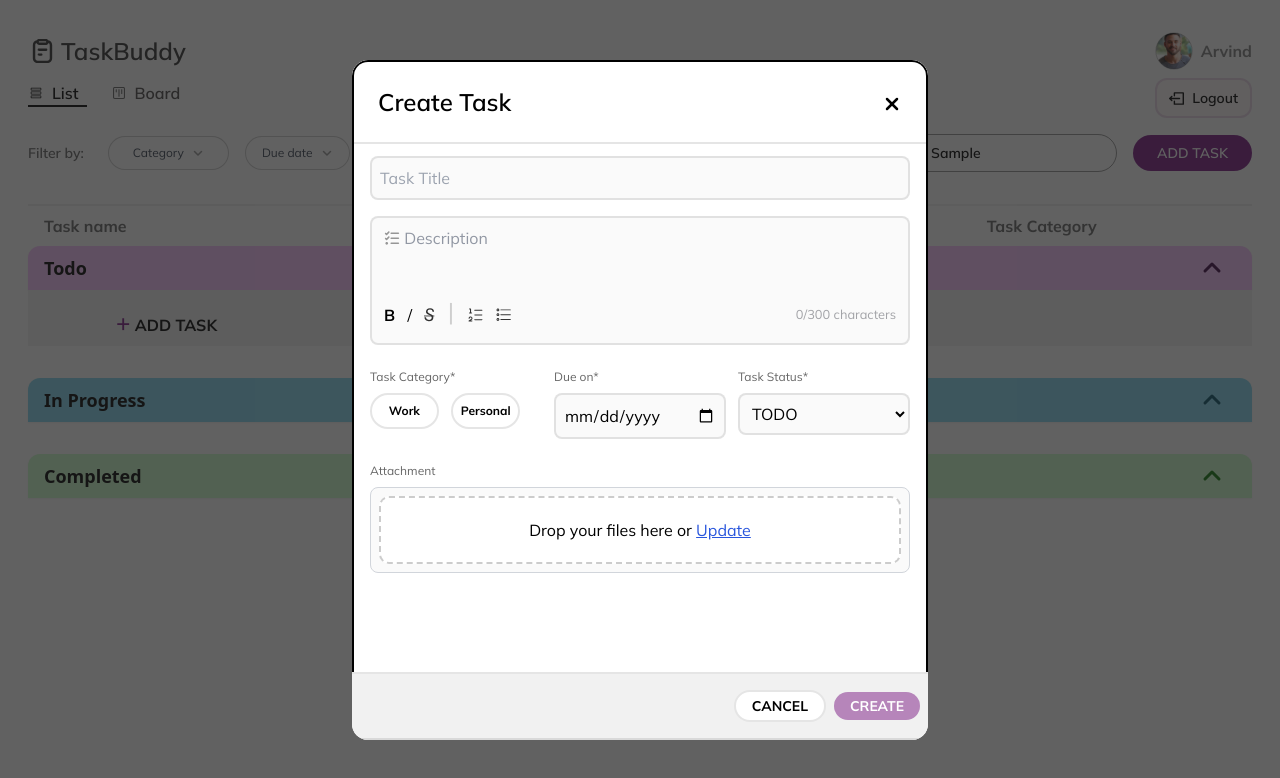
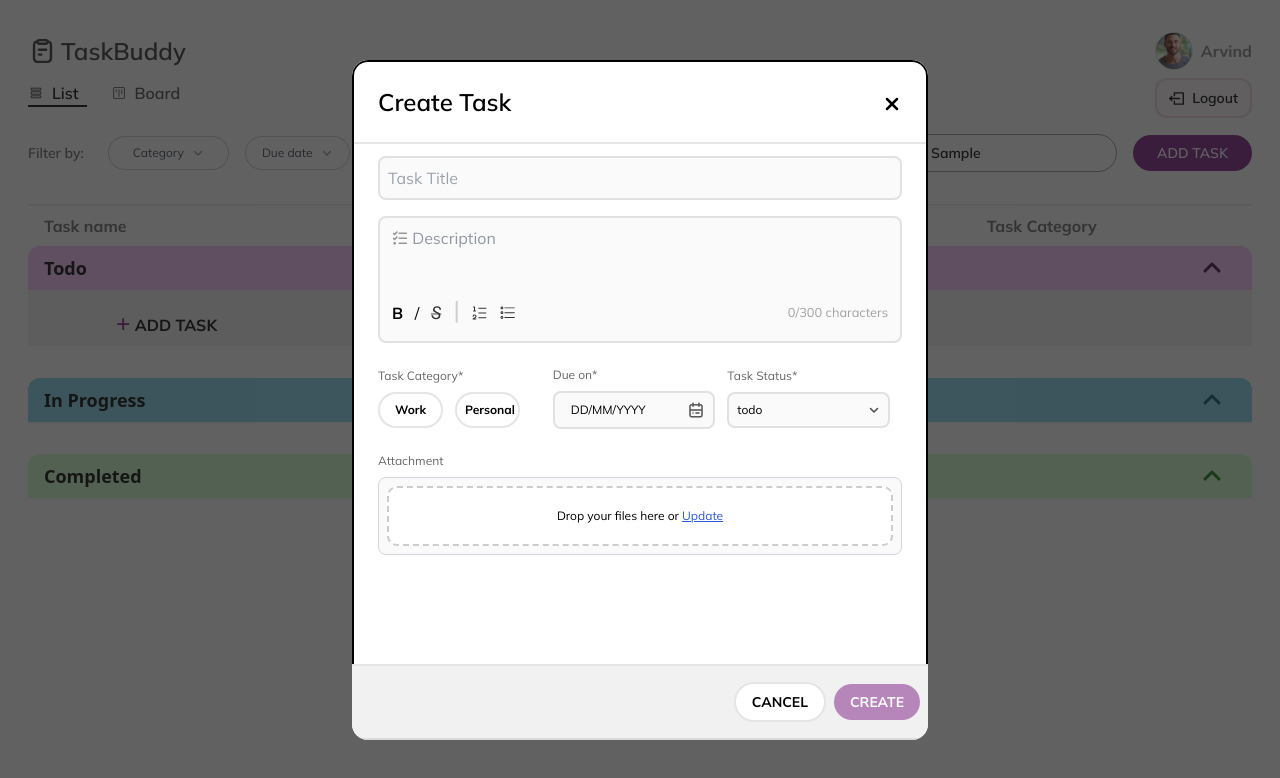
Before and after one commit to Kanha-13/taskbuddy, a React (Create React App) app: page /tasks in a window 1280 px wide. Both pictures are taken after typing "Sample" into the empty fields and a click on the button "ADD TASK". Shown: the top 778 px of the page. Built offline with nearby package versions, Linux system fonts and the light colour scheme.

Commit message:
fix create-task-form ui bugs

```diff
--- a/src/components/DragAndDropFileInput.tsx
+++ b/src/components/DragAndDropFileInput.tsx
@@ -52,6 +52,7 @@ const DragAndDropFileInput: React.FC<DragAndDropProps> = ({ onFileUpload }) => {
       onDragOver={handleDragOver}
       onDragLeave={handleDragLeave}
       onDrop={handleDrop}
+      className='text-xs'
       style={{
         border: isDragging ? '2px dashed #2956DD' : '2px dashed #ccc',
         padding: '20px',
--- a/src/components/Tasks/TaskForm.tsx
+++ b/src/components/Tasks/TaskForm.tsx
@@ -41,34 +41,12 @@ const TaskForm: React.FC<TaskFormProps> = ({ onSubmit, onClose, mode, taskData }
 
   const handleChange = (
     key: keyof Task,
-    e?: React.ChangeEvent<HTMLInputElement | HTMLSelectElement>,
-    text?: string,
-    files?: File[]
+    value: any
   ) => {
-    if (key === "description" && text !== undefined) {
-      setTask((prev) => ({
-        ...prev,
-        description: text,
-      }));
-      return;
-    }
-
-    if (key === "files" && files) {
-      const fileArray = Array.from(files).map((file) => file.name);
-      setTask((prev) => ({
-        ...prev,
-        files: fileArray,
-      }));
-      return;
-    }
-
-    // Handle other inputs (text or select elements)
-    if (e?.target) {
-      setTask((prev) => ({
-        ...prev,
-        [key]: e.target.value,
-      }));
-    }
+    setTask((prev) => ({
+      ...prev,
+      [key]: value,
+    }));
   };
 
   const handleSubmit = () => {
@@ -113,10 +91,10 @@ const TaskForm: React.FC<TaskFormProps> = ({ onSubmit, onClose, mode, taskData }
           }
         </div>
         <div style={{ marginTop: "0px" }} className="bg-boxGray h-1/8 w-full justify-end p-2 py-4 font-bold text-sm items-center flex border-b-2 border-black border-opacity-10">
-          <div onClick={onClose} className={`bg-white cursor-pointer mr-2 border-2 border-opacity-10 border-black text-black py-1 px-4 rounded-full`}>
+          <div onClick={onClose} className={`bg-white cursor-pointer mr-2 border-2 border-opacity-10 border-black text-black py-2 px-4 rounded-full`}>
             CANCEL
           </div>
-          <div onClick={handleSubmit} className={`${isActive ? "bg-secondaryColor" : "bg-disableBtnBg"} text-white cursor-pointer py-1 px-4 rounded-full`}>
+          <div onClick={handleSubmit} className={`${isActive ? "bg-secondaryColor" : "bg-disableBtnBg"} text-white cursor-pointer py-2 px-4 rounded-full`}>
             {mode == "create" ? "CREATE" : "UPDATE"}
           </div>
         </div>
--- a/src/components/Tasks/TaskFormDetail.tsx
+++ b/src/components/Tasks/TaskFormDetail.tsx
@@ -1,6 +1,11 @@
-import React from 'react'
+import React, { useState } from 'react'
 import DragAndDropFileInput from '../DragAndDropFileInput.tsx'
 import TextEditor from '../TextEditor.tsx'
+import { ReactComponent as Calender } from "../../assets/icons/calender_icon.svg"
+import DateRangePicker from '../DateRangePicker.tsx';
+import { format } from 'date-fns';
+import Dropdown from '../DropDown.tsx';
+import DropIcon from '../DropIcon.tsx';
 
 interface Task {
   id: string;
@@ -15,31 +20,50 @@ interface Task {
 interface TaskFormDetailProps {
   handleChange: (
     key: keyof Task,
-    e?: React.ChangeEvent<HTMLInputElement | HTMLSelectElement>,
-    text?: string,
-    files?: File[]) => void;
+    value: any
+  ) => void;
   taskDetails: Task;
+}
+
+interface DateRange {
+  startDate: Date | string | null;
+  endDate: Date | string | null;
 }
 
 
 const TaskFormDetail: React.FC<TaskFormDetailProps> = ({ taskDetails, handleChange }) => {
+  const [isDatePickerOpen, setIsDatePickerOpen] = useState<boolean>(false)
+  const [isStatusOpen, setIsStatusOpen] = useState<boolean>(false)
+  const [dateRange, setDateRange] = useState<DateRange>({ startDate: null, endDate: null });
+
   const getBg = (cat: string) => {
     if (taskDetails.category == cat)
       return "bg-secondaryColor text-white"
     return "bg-white text-black"
   }
 
+  const handleDateChange = (date: DateRange) => {
+    setDateRange(date)
+    handleChange("dueDate", `${date.startDate}`)
+    // setTask((prevTask) => ({ ...prevTask, dueDate: date.startDate }));
+  };
+
+  const getStatusOptionBg = (status: string) => {
+    if (taskDetails.status == status) return "bg-pink-200"
+    return "bg-none"
+  };
+
   return (
-    <div style={{ marginTop: "0px" }} className="overflow-y-auto pt-3 px-4 w-full h-full flex flex-1 flex-col">
+    <div style={{ marginTop: "0px" }} className="overflow-y-auto pt-3 px-6 w-full h-full flex flex-1 flex-col">
       <input
         type="text"
         placeholder="Task Title"
         value={taskDetails.title}
-        onChange={(e) => handleChange("title", e)}
+        onChange={(e) => handleChange("title", e.target.value)}
         className="border-2 border-black border-opacity-10 bg-[#FAFAFA] rounded-lg p-2 w-full"
       />
-      <TextEditor value={taskDetails.description} onchange={(text) => handleChange("description", undefined, text)} maxCharacters={300} />
-      <div className="w-full flex mt-2">
+      <TextEditor value={taskDetails.description} onchange={(text) => handleChange("description", text)} maxCharacters={300} />
+      <div className="w-full flex mt-2 items-center">
         <div className="w-1/3 mr-3">
           <div className="opacity-60 text-xs mb-2">Task Category*</div>
           <div
@@ -50,7 +74,22 @@ const TaskFormDetail: React.FC<TaskFormDetailProps> = ({ taskDetails, handleChan
             <div className={`cursor-pointer text-xs text-center rounded-full p-2 ml-3 border-2 border-black border-opacity-10 w-[40%] ${getBg("Personal")} font-bold`}>Personal</div>
           </div>
         </div>
-        <div className="w-1/3 mr-3">
+        <div className="w-1/3 cursor-pointer relative mr-3">
+          <div className="opacity-60 text-xs mb-2">Due on*</div>
+          <div
+            onClick={() => setIsDatePickerOpen(!isDatePickerOpen)}
+            className="flex justify-between items-center border-2 border-black border-opacity-10 bg-[#FAFAFA] rounded-lg p-2 w-full"
+          >
+            <span className="ml-2 text-xs">{dateRange.startDate
+              ? `${format(dateRange.startDate, "dd MMMM yyyy")}`
+              : "DD/MM/YYYY"}</span>
+            <Calender />
+          </div>
+          {isDatePickerOpen && (
+            <DateRangePicker mode="single" value={dateRange} onChange={handleDateChange} />
+          )}
+        </div>
+        {/* <div className="w-1/3 mr-3">
           <div className="opacity-60 text-xs mb-2">Due on*</div>
           <input
             type="date"
@@ -58,8 +97,26 @@ const TaskFormDetail: React.FC<TaskFormDetailProps> = ({ taskDetails, handleChan
             onChange={(e) => handleChange("dueDate", e)}
             className="border-2 border-black border-opacity-10 bg-[#FAFAFA] rounded-lg p-2 w-full"
           />
+        </div> */}
+        <div className="w-1/3 text-xs cursor-pointer relative mr-3">
+          <div className="opacity-60 text-xs mb-2">Task Status*</div>
+          <div
+            onClick={() => setIsStatusOpen(!isStatusOpen)}
+            className="flex justify-between items-center border-2 border-black border-opacity-10 bg-[#FAFAFA] rounded-lg p-2 w-full"
+          >
+            <div className="">{taskDetails.status}</div>
+            <DropIcon size="w-3 h-3" color="text-[#484B52]" isOpen={isStatusOpen} />
+          </div>
+          {
+            isStatusOpen &&
+            <Dropdown height="h-auto" width="w-max">
+              <div onClick={() => handleChange("status", "todo")} className={`text-left px-2 mb-1 font-semibold ${getStatusOptionBg("todo")}  hover:bg-pink-100 rounded-sm`}>TO-DO</div>
+              <div onClick={() => handleChange("status", "in-progress")} className={`text-left px-2 mb-1 font-semibold ${getStatusOptionBg("in-progress")}  hover:bg-pink-100 rounded-sm`}>IN PROGRESS</div>
+              <div onClick={() => handleChange("status", "completed")} className={`text-left px-2 mb-1 font-semibold ${getStatusOptionBg("completed")}  hover:bg-pink-100 rounded-sm`}>COMPLETED</div>
+            </Dropdown>
+          }
         </div>
-        <div className="w-1/3">
+        {/* <div className="w-1/3">
           <div className="opacity-60 text-xs mb-2">Task Status*</div>
           <select
             value={taskDetails.status}
@@ -71,7 +128,7 @@ const TaskFormDetail: React.FC<TaskFormDetailProps> = ({ taskDetails, handleChan
             <option value="in-progress">IN-PROGRESS</option>
             <option value="completed">COMPLETED</option>
           </select>
-        </div>
+        </div> */}
       </div>
       <div className="mt-6">
         <div className="opacity-60 text-xs mb-2">Attachment</div>
```
